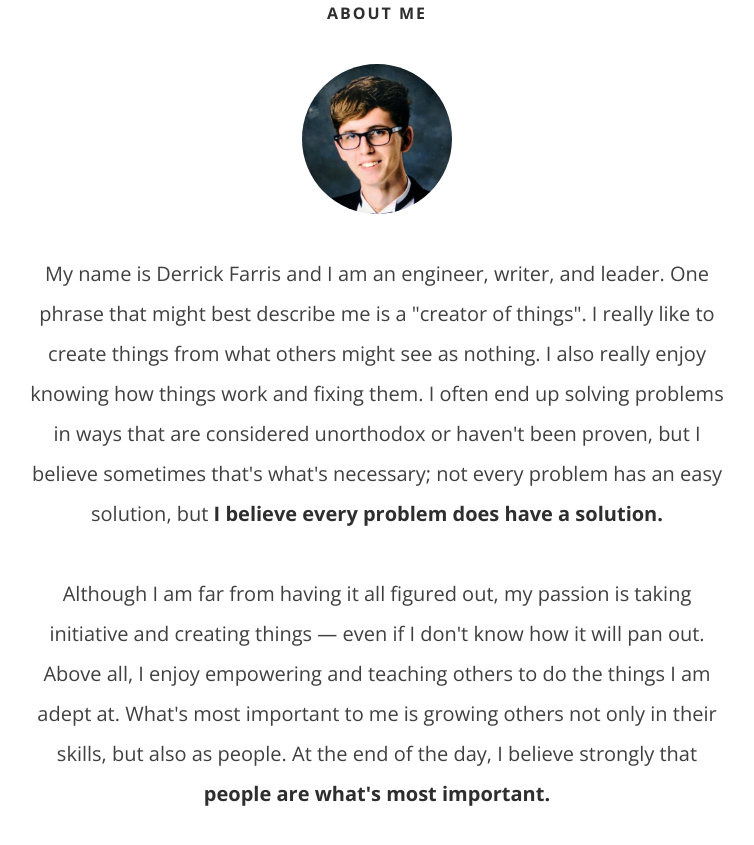
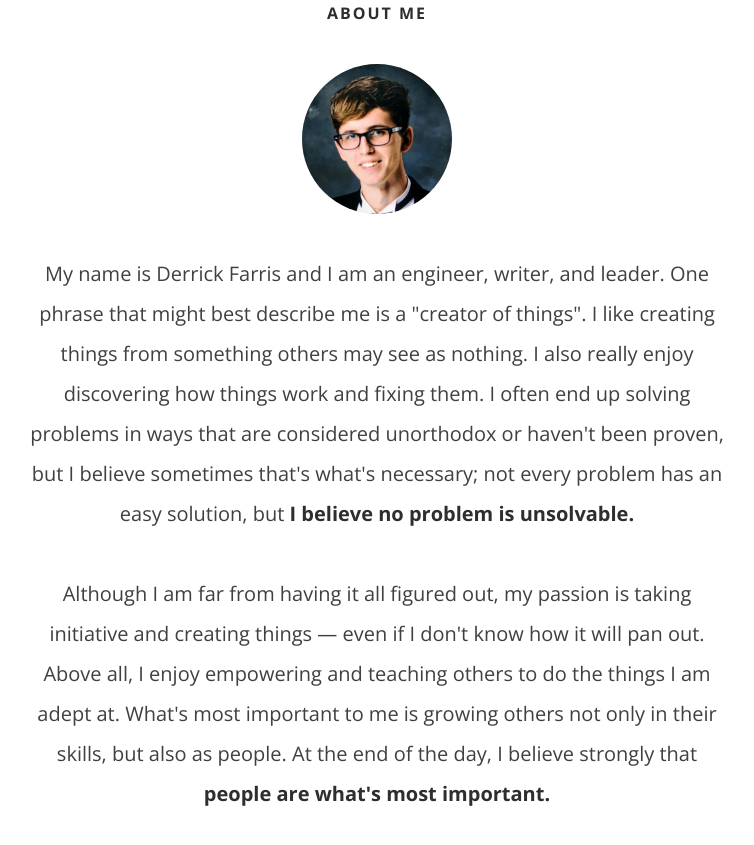
Before and after one commit to ThatOneBro/thatonebro.github.io, a Jekyll site: the page built from index.html, in a window 1280 px wide and 900 px high, scrolled down 500 px. Shown: the top 845 px of the window, without its empty margins (263-1017 px from the left). Built offline with Jekyll 4.4.1, drawn with Linux system fonts in a browser that asks for light colours; nearby versions of some CDN libraries.

Commit message:
Update settings.yml

```diff
--- a/_data/settings.yml
+++ b/_data/settings.yml
@@ -9,9 +9,9 @@ tagline: Engineer // Writer // Leader
 
 about-me: >
   My name is Derrick Farris and I am an engineer, writer, and leader. One phrase that might best describe me is a "creator of things".
-  I really like to create things from what others might see as nothing. I also really enjoy knowing how things work and fixing them.
+  I like creating things from something others may see as nothing. I also really enjoy discovering how things work and fixing them.
   I often end up solving problems in ways that are considered unorthodox or haven't been proven, but I believe sometimes that's what's necessary; not every
-  problem has an easy solution, but <strong>I believe every problem does have a solution.</strong>
+  problem has an easy solution, but <strong>I believe no problem is unsolvable.</strong>
   <br/><br/>
   Although I am far from having it all figured out, my passion is taking initiative and creating things — even if I don't know how it will pan out.
   Above all, I enjoy empowering and teaching others to do the things I am adept at. What's most important to me is growing others not only in their skills, but also as people.
```
